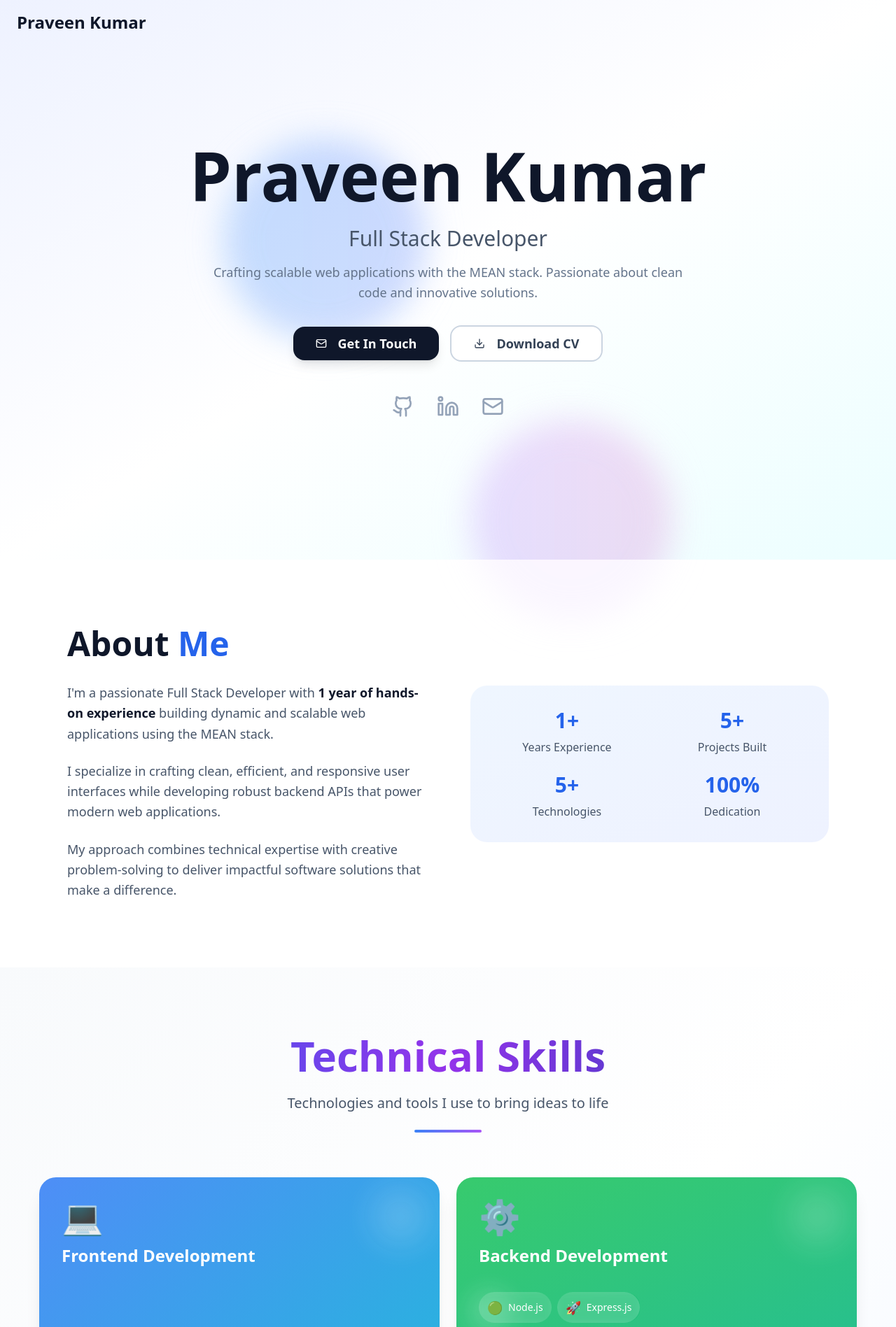
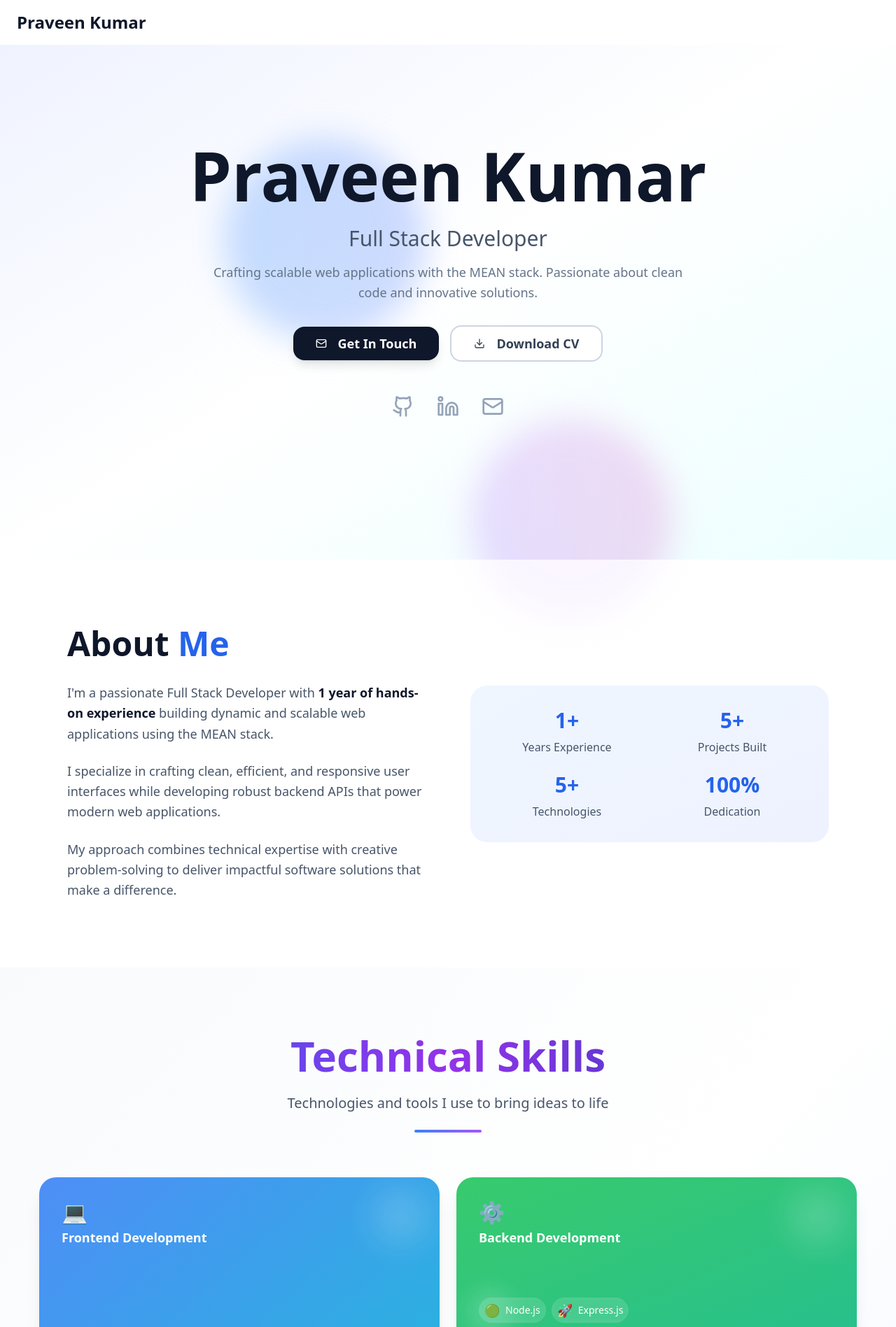
Before and after one commit to praveen93634/my-portfolio, a React (Vite) app: page / in a window 1280 px wide. Shown: the top 1897 px of the page at 70% size. Built offline with nearby package versions, Linux system fonts and the light colour scheme.

Commit message:
respovice update

```diff
--- a/src/components/Navbar.tsx
+++ b/src/components/Navbar.tsx
@@ -35,7 +35,7 @@ const Navbar = () => {
     <nav className={`fixed top-0 left-0 right-0 z-50 transition-all duration-500 ${
       isScrolled
         ? 'bg-white/90 dark:bg-slate-900/90 backdrop-blur-md shadow-lg'
-        : 'bg-transparent'
+        : 'bg-white'
     }`}>
       <div className="container mx-auto px-6 py-4">
         <div className="flex items-center justify-between">
--- a/src/components/Skills.tsx
+++ b/src/components/Skills.tsx
@@ -140,24 +140,23 @@ const Skills = () => {
 
               <div className="relative z-10 h-full flex flex-col justify-between text-white">
                 <div>
-                  <div className="text-5xl mb-4 group-hover:scale-110 transition-transform duration-500">
+                  <div className="text-4xl sm:text-3xl mb-2 md:mb-1 group-hover:scale-110 transition-transform duration-500">
                     {skill.icon}
                   </div>
-                  <h3 className="text-2xl font-bold mb-6 group-hover:text-yellow-200 transition-colors duration-300">
+                  <h3 className="text-xl md:text-lg font-bold mb-4 md:mb-2 group-hover:text-yellow-200 transition-colors duration-300">
                     {skill.title}
                   </h3>
                 </div>
-
                 <div className="flex flex-wrap gap-2">
                   {skill.skills.map((skillItem, skillIndex) => (
                     <div
                       key={skillItem.name}
-                      className={`flex items-center gap-2 bg-white/20 text-white border-white/30 px-3 py-2 text-sm font-medium backdrop-blur-sm hover:bg-white/30 transition-all duration-300 group-hover:scale-105 rounded-full`}
+                      className="flex items-center gap-2 bg-white/20 text-white border-white/30 px-2 py-1 text-xs md:text-sm font-medium backdrop-blur-sm hover:bg-white/30 transition-all duration-300 group-hover:scale-105 rounded-full"
                       style={{
                         animationDelay: `${(index * 150) + (skillIndex * 100)}ms`
                       }}
                     >
-                      <span className="text-lg">{skillItem.icon}</span>
+                      <span className="text-base md:text-lg">{skillItem.icon}</span>
                       <span>{skillItem.name}</span>
                     </div>
                   ))}
```
